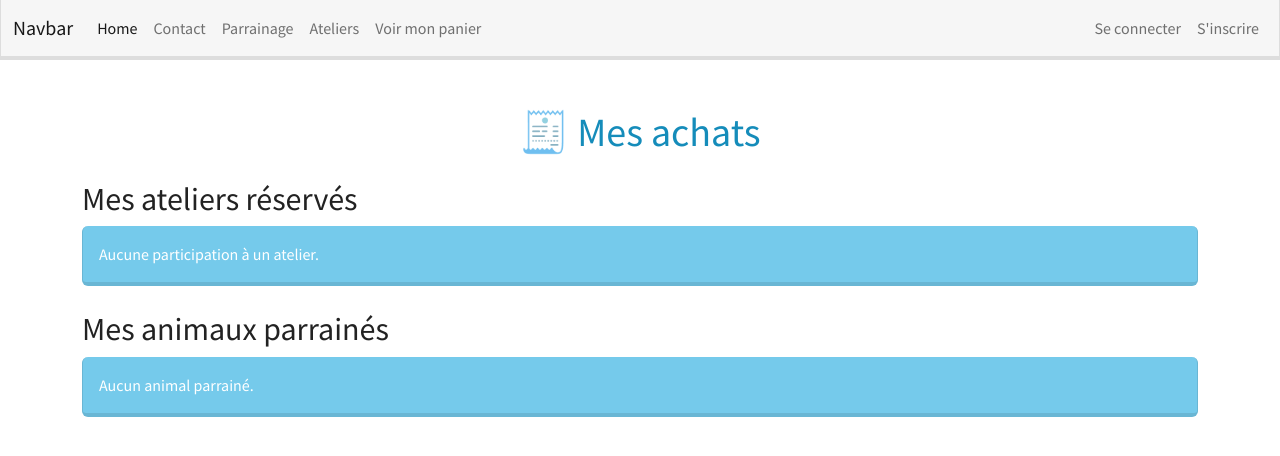
After one commit to Killian237/ProjetLamaZoo, a Symfony app: template templates/achats/index.html.twig in a window 1280 px wide. The commit adds this page. Shown: the top 456 px of the page. Run offline with Twig, Linux system fonts and the light colour scheme; the template is opened without the code that fills it, so the values that code supplies are empty; some libraries are stand-ins or nearby versions.

Commit message:
finalisation du panier

```diff
--- a/migrations/Version20250626135301.php
+++ b/migrations/Version20250627214222.php
@@ -10,7 +10,7 @@ use Doctrine\Migrations\AbstractMigration;
 /**
  * Auto-generated Migration: Please modify to your needs!
  */
-final class Version20250626135301 extends AbstractMigration
+final class Version20250627214222 extends AbstractMigration
 {
     public function getDescription(): string
     {
@@ -21,7 +21,7 @@ final class Version20250626135301 extends AbstractMigration
     {
         // this up() migration is auto-generated, please modify it to your needs
         $this->addSql(<<<'SQL'
-            ALTER TABLE contenir ADD heure_choisit DATETIME NOT NULL
+            ALTER TABLE ateliers ADD dure TIME NOT NULL
         SQL);
     }
 
@@ -29,7 +29,7 @@ final class Version20250626135301 extends AbstractMigration
     {
         // this down() migration is auto-generated, please modify it to your needs
         $this->addSql(<<<'SQL'
-            ALTER TABLE contenir DROP heure_choisit
+            ALTER TABLE ateliers DROP dure
         SQL);
     }
 }
--- /dev/null
+++ b/templates/achats/index.html.twig
@@ -0,0 +1,57 @@
+{% extends 'base.html.twig' %}
+
+{% block title %}{{ parent() }}Mes achats{% endblock %}
+
+{% block body %}
+    <div class="container mt-5">
+        <h1 class="text-center text-primary mb-4">🧾 Mes achats</h1>
+
+        <h2 class="mt-4">Mes ateliers réservés</h2>
+        {% if participations|length == 0 %}
+            <div class="alert alert-info">Aucune participation à un atelier.</div>
+        {% else %}
+            <div class="row">
+                {% for participation in participations %}
+                    <div class="col-md-6 mb-3">
+                        <div class="card shadow">
+                            <div class="card-body">
+                                <h5 class="card-title">{{ participation.getAtelier.nom }}</h5>
+                                <p>{{ participation.getAtelier.description|nl2br }}</p>
+                                <p>
+                                    Heure : {{ participation.getHeureDebut|date('H:i') }}
+                                    - {{ participation.getHeureFin|date('H:i') }}
+                                </p>
+                            </div>
+                        </div>
+                    </div>
+                {% endfor %}
+            </div>
+        {% endif %}
+
+        <h2 class="mt-4">Mes animaux parrainés</h2>
+        {% if animauxParraines|length == 0 %}
+            <div class="alert alert-info">Aucun animal parrainé.</div>
+        {% else %}
+            <div class="row">
+                {% for animal in animauxParraines %}
+                    <div class="col-md-6 mb-3">
+                        <div class="card shadow">
+                            <div class="card-body d-flex align-items-center">
+                                {% if animal.image %}
+                                    <img src="{{ asset('picture/' ~ animal.image) }}"
+                                         alt="{{ animal.nom }}"
+                                         style="width: 60px; height: 60px; object-fit: cover; border-radius: 8px; margin-right: 16px;">
+                                {% endif %}
+                                <div>
+                                    <h5 class="card-title mb-1">{{ animal.nom }}</h5>
+                                    <p>Type : {{ animal.typeAnimal }}</p>
+                                    <p>Montant total parrainé : {{ animal.parrainage }} €</p>
+                                </div>
+                            </div>
+                        </div>
+                    </div>
+                {% endfor %}
+            </div>
+        {% endif %}
+    </div>
+{% endblock %}
--- a/templates/base.html.twig
+++ b/templates/base.html.twig
@@ -59,6 +59,12 @@
                             <i class="bibi-x-circle-fill"></i>
                         </a>
                     </li>
+                    <li class="nav-item">
+                        <a class="nav-link"
+                           href="{{ path('app_mes_achats') }}"> Voir mes achats
+                            <i class="bibi-x-circle-fill"></i>
+                        </a>
+                    </li>
                 {% endif %}
             </ul>
         </div>
```
Also changed, not shown: migrations/Version20250626131724.php (deleted, +0 -35 lines), migrations/Version20250627213210.php (deleted, +0 -35 lines), src/Controller/AchatsController.php (added, +33 -0 lines), src/Controller/ValidationController.php (+26 -5 lines), src/Entity/Ateliers.php (+15 -0 lines), templates/parrainage/panier.html.twig (+7 -7 lines).
